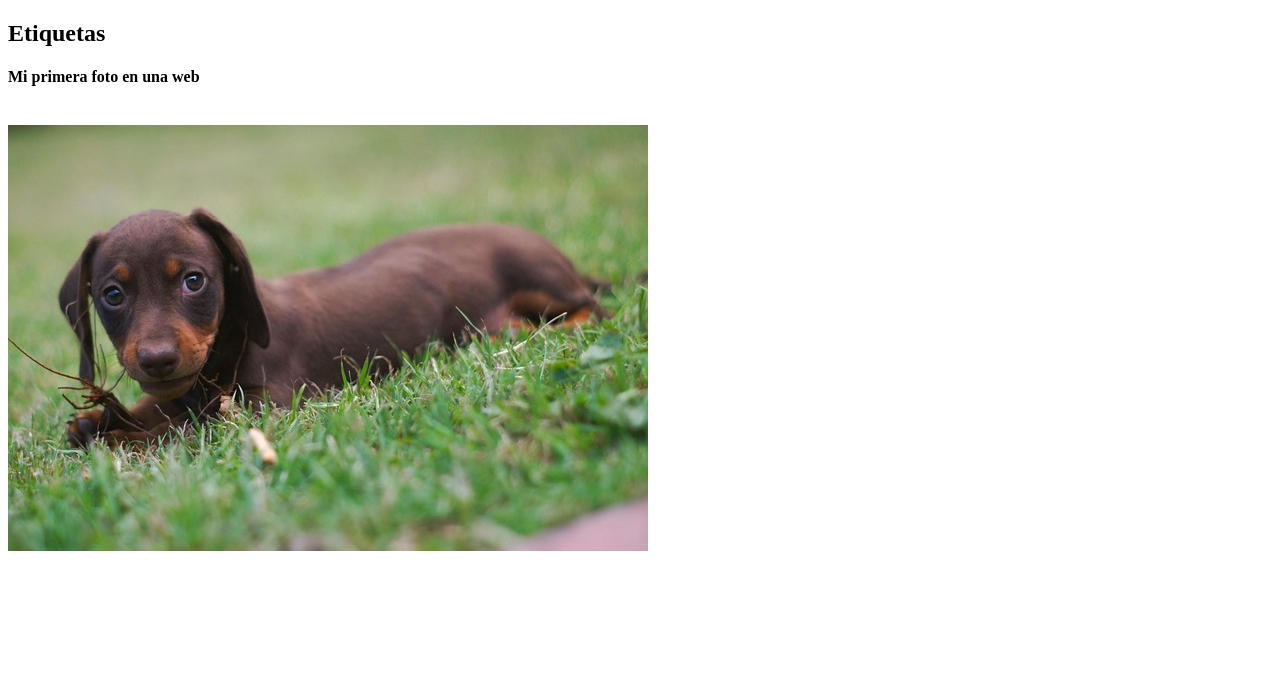
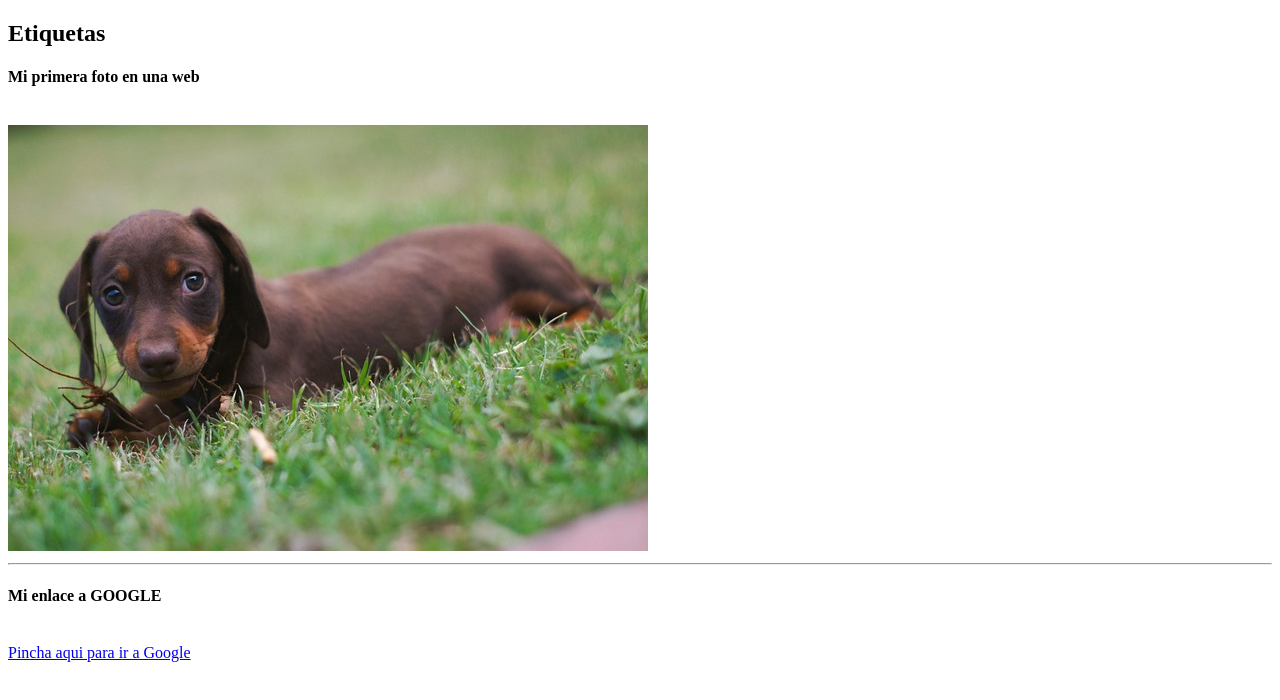
Before and after one commit to anaguca/APW, a plain HTML site: page etiquetas/etiquetas.html in a window 1280 px wide. Drawn offline with Linux system fonts and the light colour scheme.

Commit message:
Add files via upload

```diff
--- a/etiquetas/etiquetas.html
+++ b/etiquetas/etiquetas.html
@@ -10,5 +10,9 @@
         <h2>Etiquetas</h2>
         <h4>Mi primera foto en una web</h4><br>
         <img src="../images/dog-4203334_640.jpg">
+        <hr>
+        <h4>Mi enlace a GOOGLE</h4><br>
+        <a href="www.google.com"> Pincha aqui para ir a Google</a>
+
     </body>
 </html>
```
